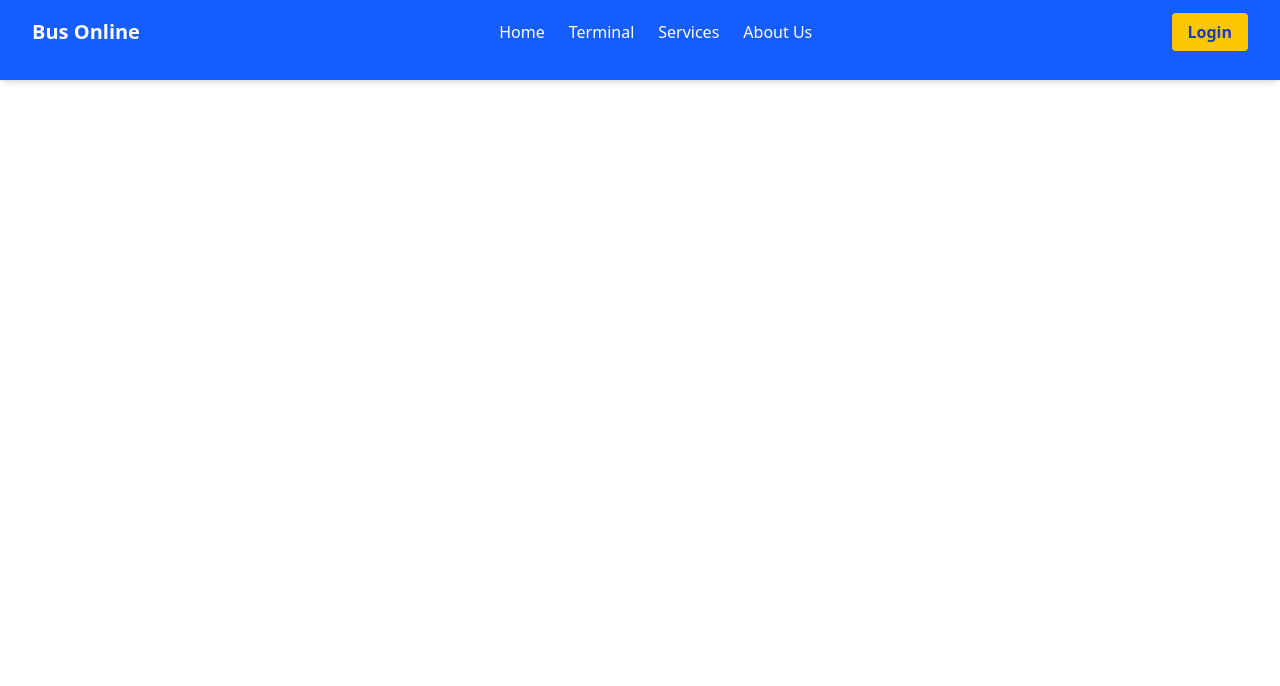
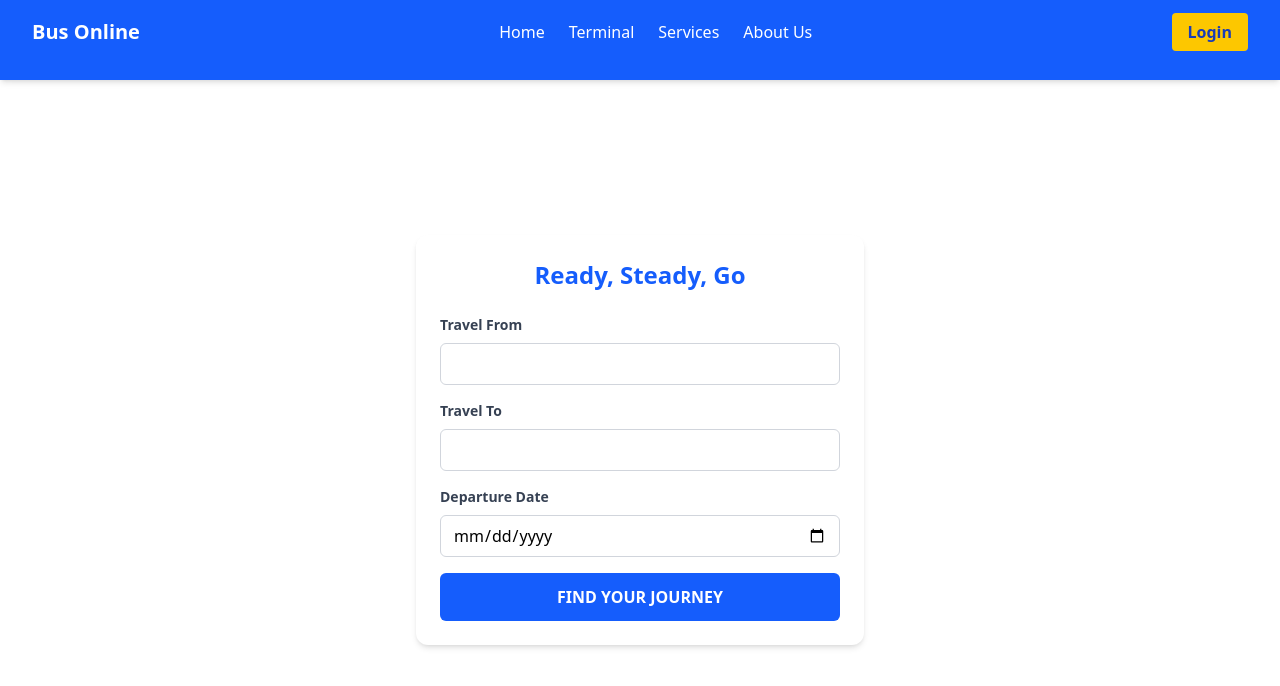
Before and after one commit to abdull435/Bus-Reservation-System, a React app in the folder frontend/: page / in a window 1280 px wide. Shown: the top 686 px of the page. Built offline with nearby package versions, Linux system fonts and the light colour scheme; the HTML template or start-up script is replaced by a standard one.

Commit message:
BusSearch component is added in frontend

```diff
--- a/frontend/src/App.jsx
+++ b/frontend/src/App.jsx
@@ -1,11 +1,13 @@
 import './App.css'
 import Navbar from './components/Navbar';
+import BusSearch from './components/BusSearch';
 import { BrowserRouter as Router, Routes, Route } from 'react-router-dom';
 
 function App() {
   return (
     <>
     <Navbar/>
+    <BusSearch/>
     </>
   )
 }
--- /dev/null
+++ b/frontend/src/components/BusSearch.jsx
@@ -0,0 +1,56 @@
+import React from 'react';
+
+const BusSearch = () => {
+  return (
+    <div className="min-h-screen flex items-center justify-center">
+    <div className="max-w-md w-full mx-auto bg-white rounded-xl shadow-md  p-6  mt-[10vh]">
+      <h1 className="text-2xl font-bold text-center text-blue-600 mb-6">Ready, Steady, Go</h1>
+
+      <form className="space-y-4">
+        <div>
+          <label className="block text-gray-700 text-sm font-bold mb-2">Travel From</label>
+          <input
+            list="fromOptions"
+            name="from"
+            className="w-full px-3 py-2 border border-gray-300 rounded-md focus:outline-none focus:ring-2 focus:ring-blue-500"
+          />
+          <datalist id="fromOptions">
+            <option value="Chichawtni" />
+            <option value="Islamabad" />
+          </datalist>
+
+        </div>
+
+        <div>
+          <label className="block text-gray-700 text-sm font-bold mb-2">
+            Travel To
+          </label>
+          <input list="fromOptions" name="to"
+            className="w-full px-3 py-2 border border-gray-300 rounded-md focus:outline-none focus:ring-2 focus:ring-blue-500"
+          />
+          <datalist id="fromOptions">
+            <option value="Chichawtni" />
+            <option value="Islamabad" />
+          </datalist>
+        </div>
+
+        <div>
+          <label className="block text-gray-700 text-sm font-bold mb-2">
+            Departure Date
+          </label>
+          <input type="date" id="date" name="date"
+            className="w-full px-3 py-2 border border-gray-300 rounded-md focus:outline-none focus:ring-2 focus:ring-blue-500"
+          />
+        </div>
+
+        <button type="submit"
+          className="w-full bg-blue-600 hover:bg-blue-700 text-white font-bold py-3 px-4 rounded-md transition duration-300"
+        >FIND YOUR JOURNEY
+        </button>
+      </form>
+    </div>
+    </div>
+  );
+};
+
+export default BusSearch;
```
